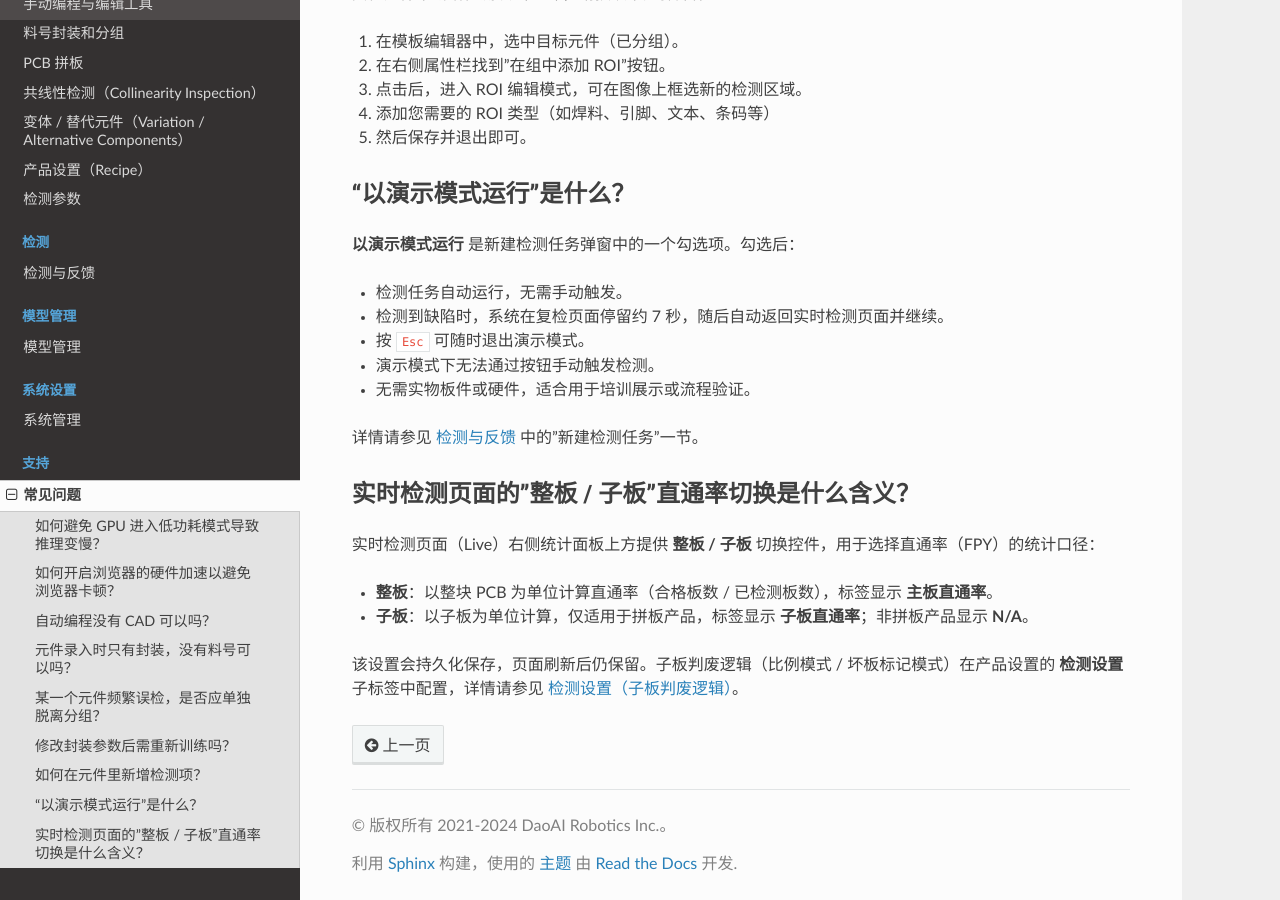
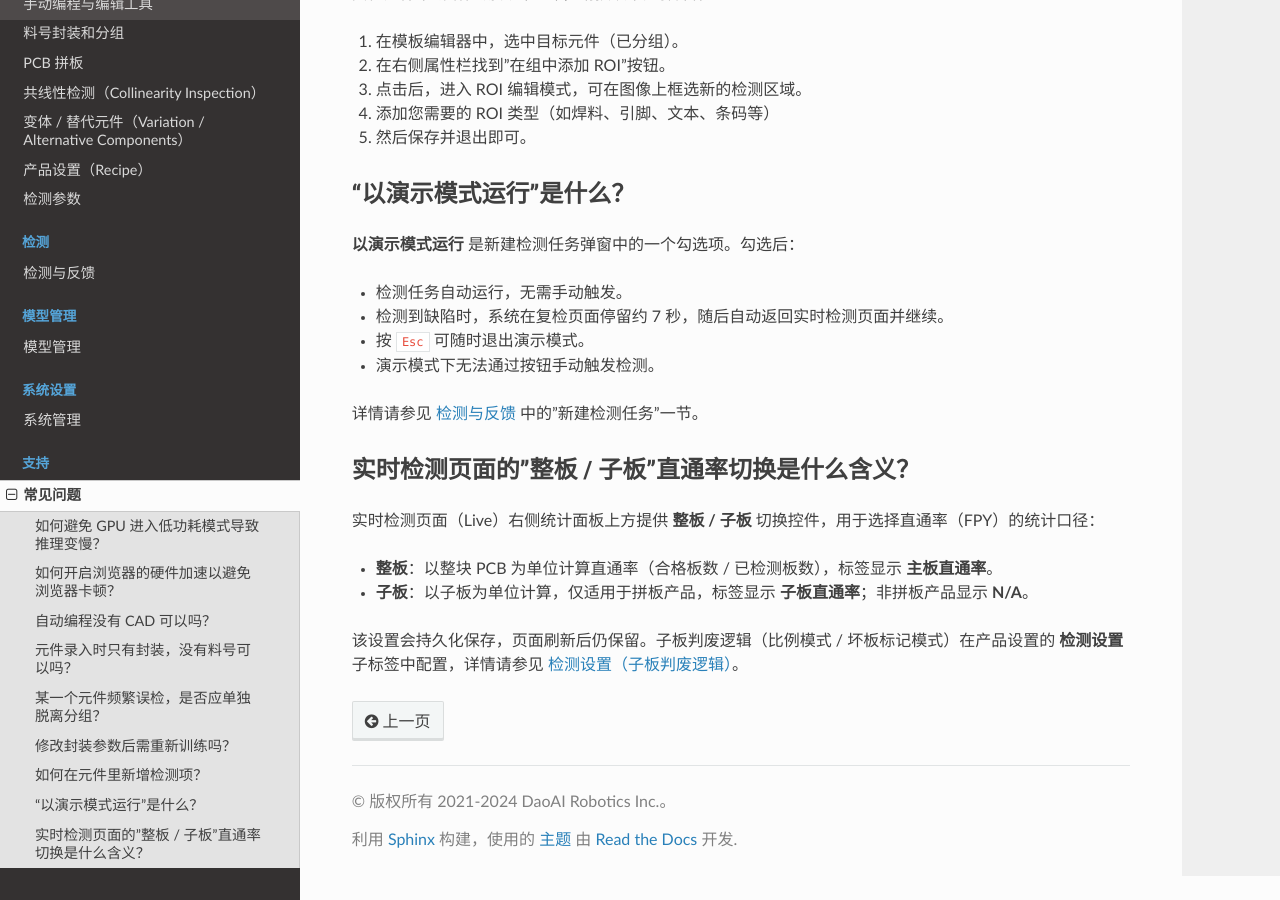
Before and after one commit to DaoAI-Robotics-Inc/daoai_pcb_aoi_user_manual, a Sphinx documentation site: the page built from docs/source/support/faq.rst, in a window 1280 px wide and 900 px high, scrolled down 4227 px. Built offline with Sphinx 7.4.7 and the Read the Docs theme 3.1.0, drawn with Linux system fonts in a browser that asks for light colours.

Commit message:
docs(audit): drop inaccurate no-hardware claim from demo-mode FAQ

```diff
--- a/docs/source/support/faq.rst
+++ b/docs/source/support/faq.rst
@@ -130,7 +130,6 @@
 * 检测到缺陷时，系统在复检页面停留约 7 秒，随后自动返回实时检测页面并继续。
 * 按 ``Esc`` 可随时退出演示模式。
 * 演示模式下无法通过按钮手动触发检测。
-* 无需实物板件或硬件，适合用于培训展示或流程验证。
 
 详情请参见 :doc:`../complete_user_guide/inspection/index` 中的”新建检测任务”一节。
 
```
